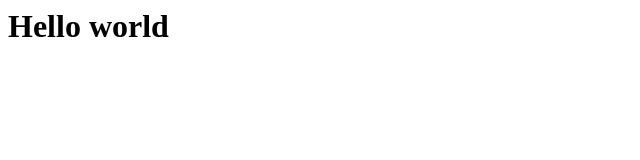
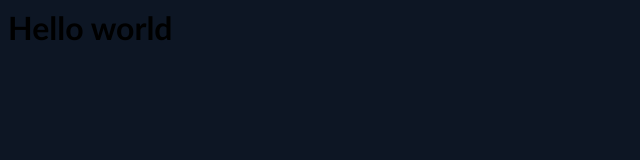
Before and after one commit to UltimateDeductionProject/UltimateDeductionProject, a plain HTML site: page index.html in a window 1280 px wide. Shown: the whole page, without its empty margins (0-640 px from the left). Drawn offline with Linux system fonts and the light colour scheme.

Commit message:
Added stylesheet

```diff
--- a/index.html
+++ b/index.html
@@ -1,6 +1,8 @@
 <html>
 <head>
 <title>Submissions</title>
+<link rel="stylesheet" href="styles.css">
+<link rel="icon" type="image/png" href="favicon.png">
 </head>
 <body>
 <h1>Hello world</h1>
--- /dev/null
+++ b/styles.css
@@ -0,0 +1,4 @@
+body {
+	background:#0d1624;
+	font-family: "Trebuchet MS";
+}
```
Also changed, not shown: favicon.png (added).
